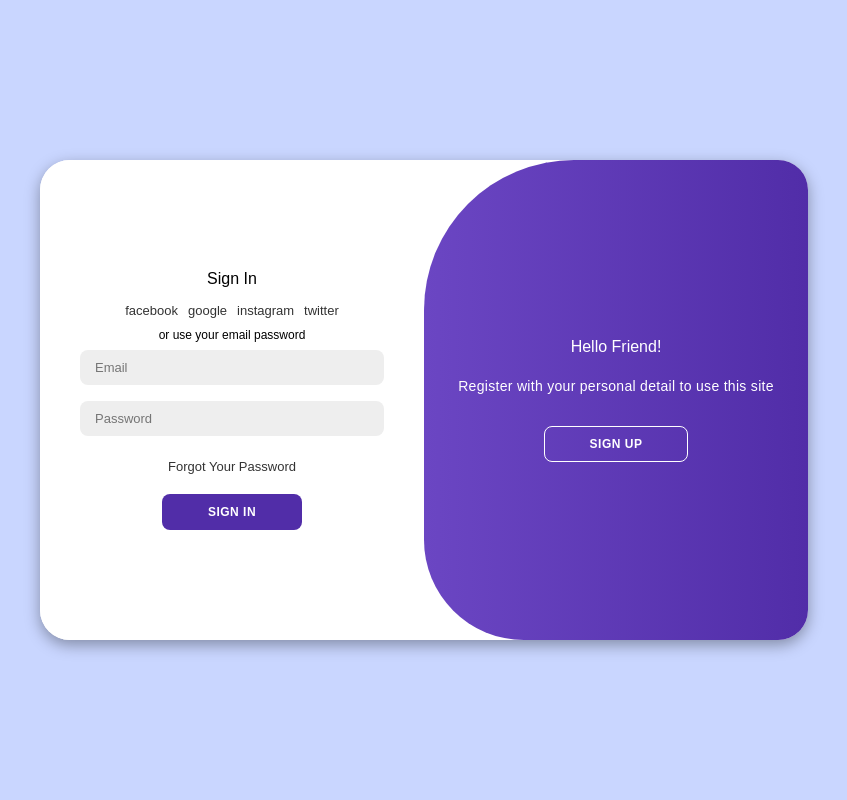
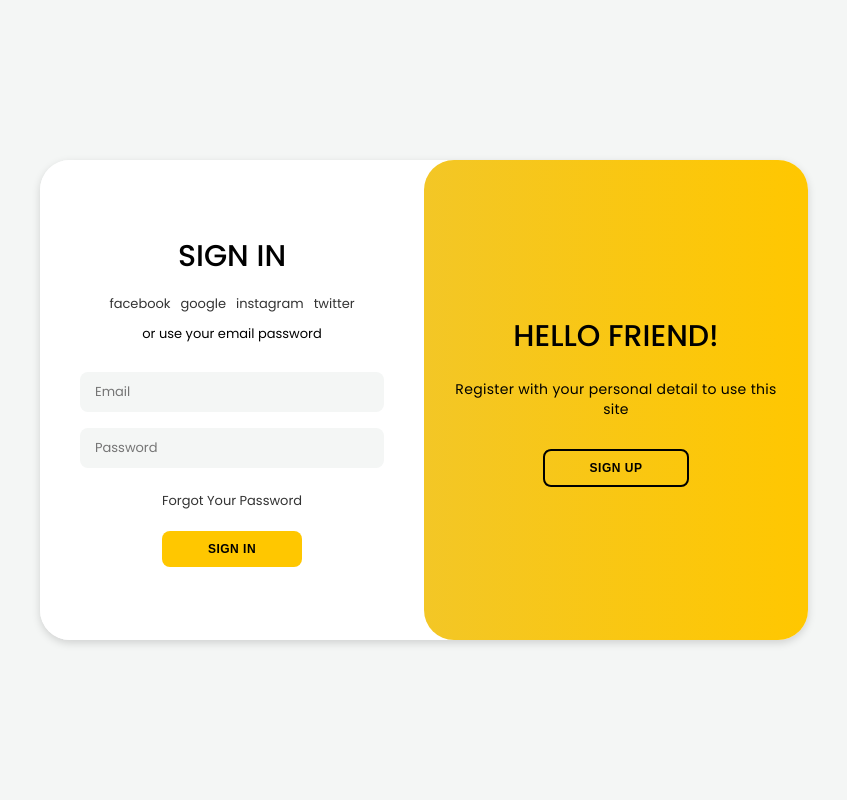
Before and after one commit to AmmelyStar/Shopping_App, a React (Create React App) app: page / in a window 1280 px wide. Shown: the top 800 px of the page, without its empty margins (216-1063 px from the left). Built offline with nearby package versions, Linux system fonts and the light colour scheme.

Commit message:
style login

```diff
--- a/src/pages/login/Login.jsx
+++ b/src/pages/login/Login.jsx
@@ -49,7 +49,7 @@ const Login = () => {
                   twitter
                 </a>
               </div>
-              <span> or use your email for registeration</span>
+              <span> or use your email for registration</span>
               <input type="text" placeholder="Name" />
               <input type="email" placeholder="Email" />
               <input type="password" placeholder="Password" />
--- a/src/pages/login/login.css
+++ b/src/pages/login/login.css
@@ -6,8 +6,8 @@
 }
 
 .login-wrapper {
-  background-color: #c9d6ff;
-  background: linear-gradient(toggle-right, #e2e2e2, #c9d6ff);
+  background-color: #f4f6f5;
+  background: linear-gradient(toggle-right, #f4f6f5, #f4f6f5);
   display: flex;
   align-items: center;
   justify-content: center;
@@ -20,15 +20,22 @@
 
   background-color: #fff;
   border-radius: 30px;
-  box-shadow: 0 5px 15px rgba(0, 0, 0, 0.35);
+  box-shadow: 0 3px 8px rgba(0, 0, 0, 0.15);
 
   overflow: hidden;
   width: 768px;
   max-width: 100%;
   min-height: 480px;
 }
-
+.container2 h2 {
+  font-family: 'Poppins', sans-serif;
+  font-size: 30px;
+  text-transform: uppercase;
+  color: #000;
+  font-weight: 500;
+}
 .container2 p {
+  font-family: 'Poppins', sans-serif;
   font-size: 14px;
   line-height: 20px;
   letter-spacing: 0.3px;
@@ -36,10 +43,13 @@
 }
 
 .container2 span {
-  font-size: 12px;
+  font-family: 'Poppins', sans-serif;
+  font-size: 13px;
+  margin-bottom: 20px;
 }
 
 .container2 a {
+  font-family: 'Poppins', sans-serif;
   color: #333;
   font-size: 13px;
   text-decoration: none;
@@ -47,8 +57,8 @@
 }
 
 .container2 button {
-  background-color: #512da8;
-  color: #fff;
+  background-color: #ffc700;
+  color: #000;
   font-size: 12px;
   padding: 10px 45px;
   border: 1px solid transparent;
@@ -58,11 +68,16 @@
   text-transform: uppercase;
   margin-top: 10px;
   cursor: pointer;
+  opacity: 1;
 }
-
+.container2 button:hover,
+.container2 button.hidden:hover {
+  background-color: #f8d554;
+}
 .container2 button.hidden {
   background-color: transparent;
-  border-color: #fff;
+
+  border: 2px #000 solid;
 }
 
 .container2 form {
@@ -76,7 +91,8 @@
 }
 
 .container2 input {
-  background-color: #eee;
+  font-family: 'Poppins', sans-serif;
+  background-color: #f4f6f5;
   border: none;
   margin: 8px 0;
   padding: 10px 15px;
@@ -141,19 +157,19 @@
   overflow: hidden;
   transition: all 0.6s ease-in-out;
   z-index: 1000;
-  border-radius: 150px 0 0 100px;
+  border-radius: 30px 0 0 30px;
 }
 .container2.active .toggle-container {
   transform: translateX(-100%);
-  border-radius: 0 150px 100px 0;
+  border-radius: 0 30px 30px 0;
 }
 .toggle {
   position: relative;
 
-  background-color: #512da8;
+  background-color: #ffc700;
   height: 100%;
-  background: linear-gradient(to right, #855fde, #512da8);
-  color: #fff;
+  background: linear-gradient(to right, #e7c64c, #ffc700);
+  color: #000;
   left: -100%;
   height: 100%;
   width: 200%;
```
